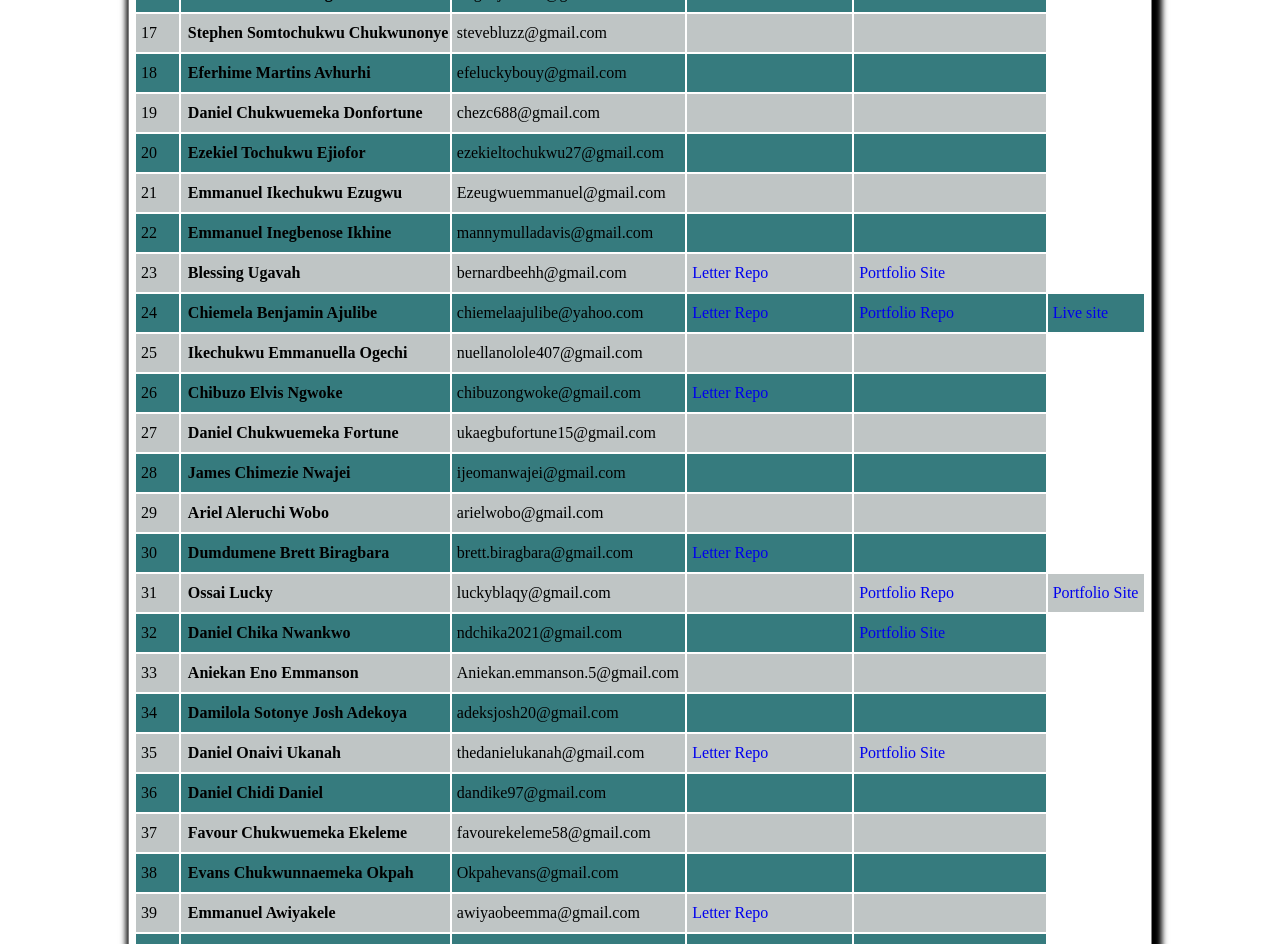
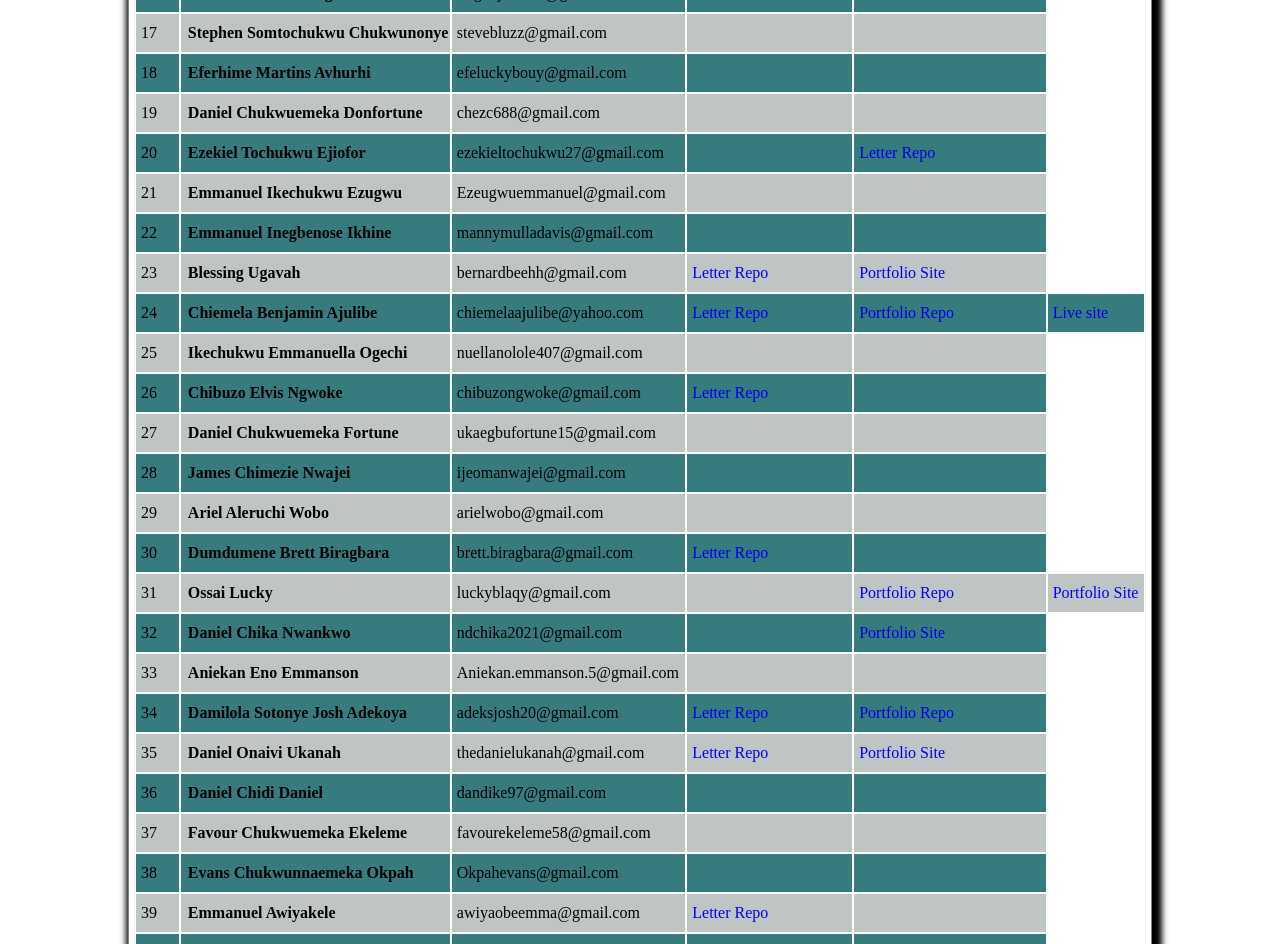
Before and after one commit to Duffigoogle/CGMTR_10, a plain HTML site: page index2.html in a window 1280 px wide. Shown: the part 840-1784 px from the top of the page. Drawn offline with Linux system fonts and the light colour scheme.

Commit message:
Update table

```diff
--- a/index2.html
+++ b/index2.html
@@ -208,7 +208,12 @@
             <th>Ezekiel Tochukwu Ejiofor</th>
             <td>ezekieltochukwu27@gmail.com</td>
             <td></td>
-            <td></td>
+            <td><a
+              href="https://github.com/Tee2y/Park"
+              target="_blank"
+              rel="noopener noreferrer"
+              >Letter Repo</a
+            ></td>
           </tr>
           <tr>
             <td>21</td>
@@ -358,8 +363,18 @@
             <td>34</td>
             <th>Damilola Sotonye Josh Adekoya</th>
             <td>adeksjosh20@gmail.com</td>
-            <td></td>
-            <td></td>
+            <td><a
+              href="https://github.com/joshbro20/letter/tree/main/letter"
+              target="_blank"
+              rel="noopener noreferrer"
+              >Letter Repo</a
+            ></td>
+            <td><a
+              href="https://github.com/joshbro20/letter/tree/main/portfolio"
+              target="_blank"
+              rel="noopener noreferrer"
+              >Portfolio Repo</a
+            ></td>
           </tr>
           <tr>
             <td>35</td>
```
Also changed, not shown: index.html (+18 -3 lines).
